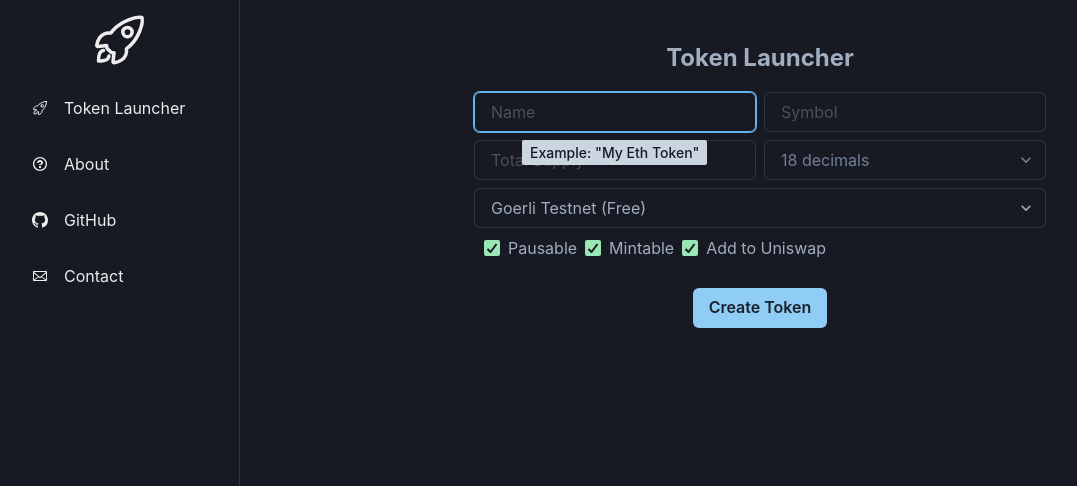
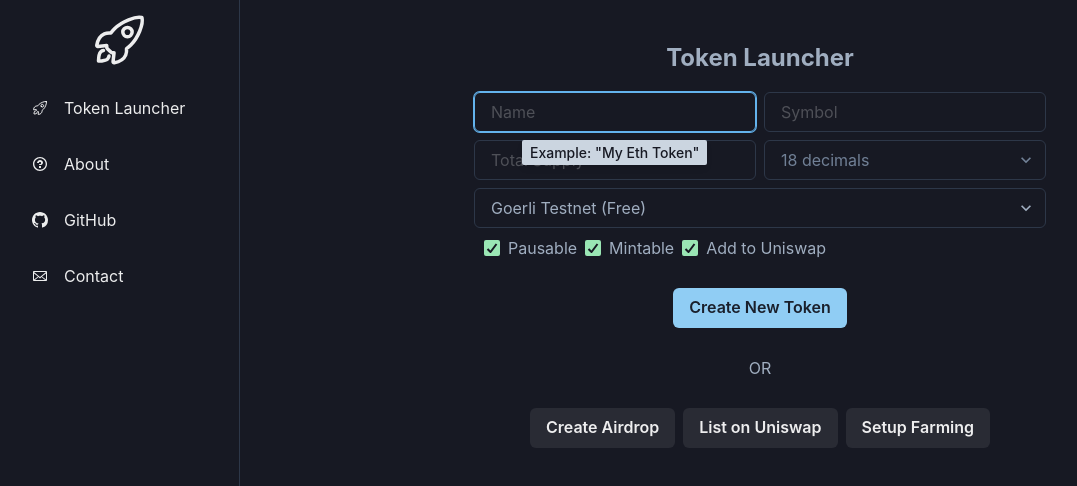
Before and after one commit to TokenLauncherCode/landing, a Next.js app: page / in a window 1280 px wide. Shown: the top 486 px of the page, without its empty margins (0-1077 px from the left). Built offline with nearby package versions, Linux system fonts and the light colour scheme.

Commit message:
experimenting with different layouts

```diff
--- a/src/components/LaunchInput.tsx
+++ b/src/components/LaunchInput.tsx
@@ -1,4 +1,4 @@
-import { Box, Button, Center, FormControl, Input, Stack, Tooltip, VStack, HStack, Select, Checkbox, NumberInputField, NumberInput } from '@chakra-ui/react'
+import { Box, Button, Center, FormControl, Input, Stack, Tooltip, VStack, HStack, Select, Checkbox, NumberInputField, NumberInput, Divider } from '@chakra-ui/react'
 import { Text } from '@chakra-ui/react'
 import { useState } from 'react'
 import { supportedChains } from '@/supportedChains'
@@ -62,8 +62,9 @@
     else selectNetworkChoices.push(`${supportedChains[i].name}`)
   }
 
-  const appUrlWithParms = `https://app.tokenlauncher.com`
+  const appUrlWithParms = `https://app.tokenlauncher.com?name=${name}`
 
+  console.log('appUrlWithParms', appUrlWithParms)
   return (
     <>
       <Stack borderColor={"gray.700"}>
@@ -152,11 +153,19 @@
           </HStack>
         </HStack>
         <Center >
+          <VStack>
         <a target="_blank" rel="noopener noreferrer" href={appUrlWithParms}>
-        <Button mt='20px' colorScheme={'blue'}>
-          <Text >Create Token</Text>
+        <Button m='20px' colorScheme={'blue'}>
+          <Text >Create New Token</Text>
         </Button>
         </a>
+        <Text pb='20px'>OR</Text>
+        <HStack>
+          <Button>Create Airdrop</Button>
+          <Button>List on Uniswap</Button>
+          <Button>Setup Farming</Button>
+        </HStack>
+        </VStack>
       </Center>
       </Stack>
     </>
```
